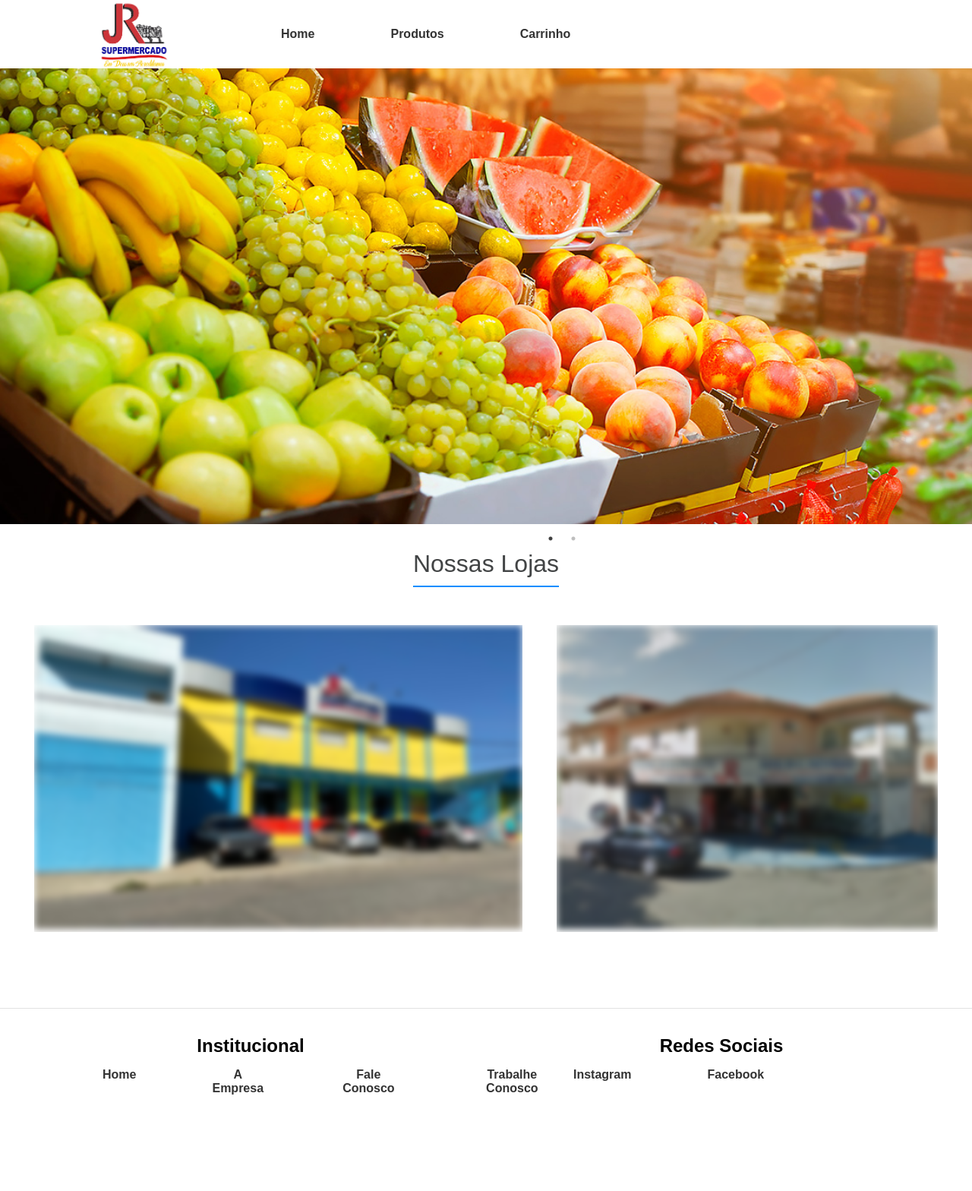
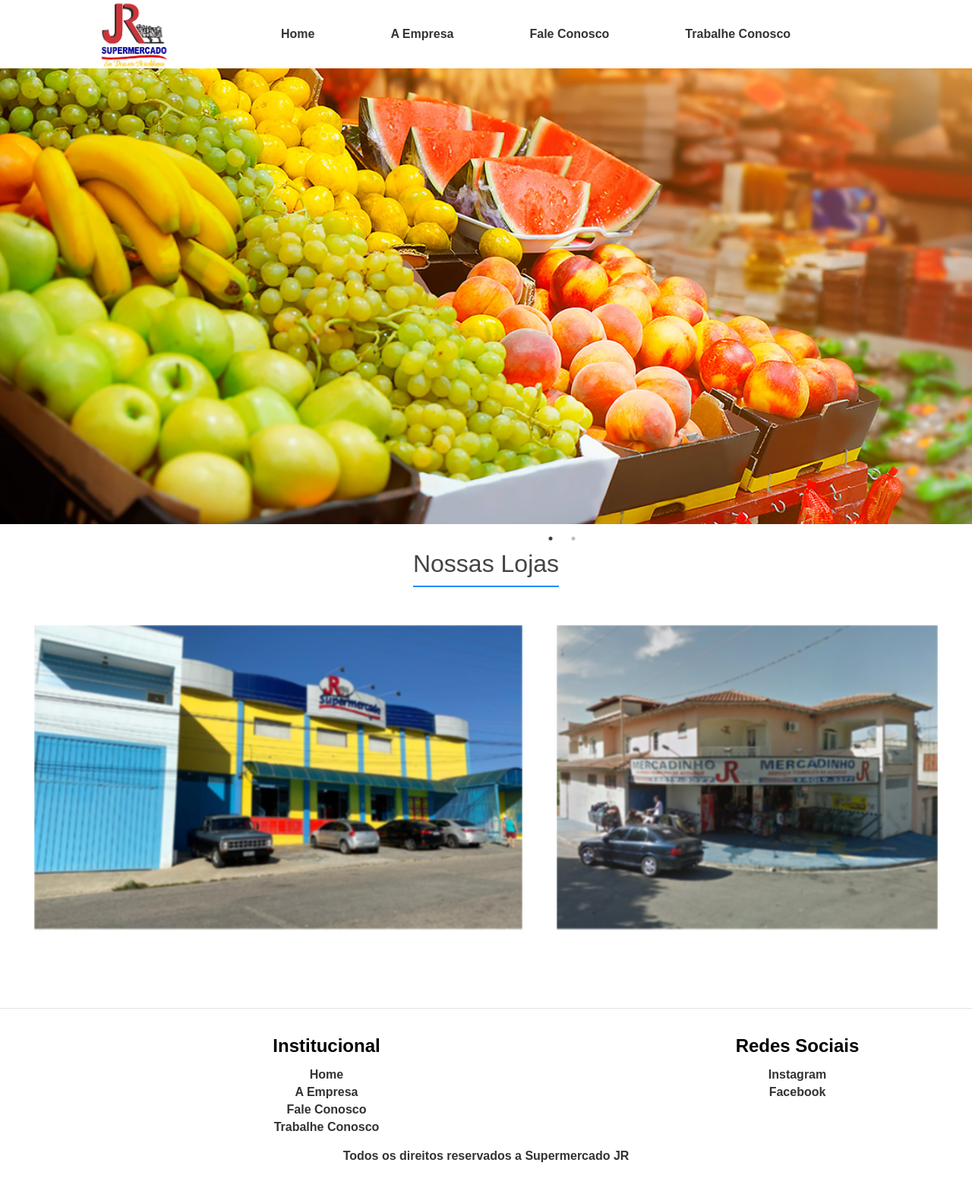
Before and after one commit to masamps/mercado-jr, a React (Create React App) app: page /Home in a window 1280 px wide. Shown: the top 1568 px of the page at 76% size. Built offline with nearby package versions, Linux system fonts and the light colour scheme; the HTML template or start-up script is replaced by a standard one.

Commit message:
Ajustes tela home

```diff
--- a/src/pages/footer.js
+++ b/src/pages/footer.js
@@ -7,7 +7,7 @@ const Footer = () => {
 
          <div class="footer-section">
              <h2>Institucional</h2>
-             <ul>
+             <ul class='ul-footer'>
                  <li><a href="#">Home</a></li>
                  <li><a href="#">A Empresa</a></li>
                  <li><a href="#">Fale Conosco</a></li>
@@ -16,12 +16,12 @@ const Footer = () => {
          </div>
          <div class="footer-section">
              <h2>Redes Sociais</h2>
-             <ul>
+             <ul class='ul-footer'>
                  <li><a href='https://www.instagram.com/jrsupermercadosorocaba/' target='_blank'>Instagram</a></li>
                  <li><a href='https://www.facebook.com/SupermercadoJRSorocaba/' target='_blank'>Facebook </a></li>
              </ul>
          </div>
-
+         <p class='p-footer'>Todos os direitos reservados a Supermercado JR</p>
      </footer>
   );
  };
--- a/src/pages/navigator.js
+++ b/src/pages/navigator.js
@@ -13,8 +13,9 @@ function Navigator() {
       <nav className="menu-container">
         <ul>
           <li><Link to="/Home">Home</Link></li>
-          <li><Link to="/Produtos">Produtos</Link></li>
-          <li><Link to="/Carrinho">Carrinho</Link></li>
+          <li><Link to="/Empresa">A Empresa</Link></li>
+          <li><Link to="/Carrinho">Fale Conosco</Link></li>
+          <li><Link to="/Carrinho">Trabalhe Conosco</Link></li>
         </ul>
       </nav>
     </header>
--- a/src/styles/footer.css
+++ b/src/styles/footer.css
@@ -43,13 +43,25 @@ footer {
 
    .footer-section h2 {
     margin-bottom: 15px;
+    margin-left: 200px;
    }
 
-   .footer-section ul {
+   .ul-footer {
     list-style-type: none;
     padding: 0;
+    display: block;
    }
 
    .footer-section li {
     margin-bottom: 5px;
    }
+
+   .p-footer{
+    font-weight: bold;
+    font-size: 16px;
+    color: #333;
+    display: flex;
+    justify-content:center;
+    bottom: 0;
+    position: relative;
+   }
--- a/src/styles/home.css
+++ b/src/styles/home.css
@@ -18,7 +18,7 @@
 
   .image-with-blur img {
     height: 400px;
-    filter: blur(5px);
+    filter: blur(1px);
     transition: filter 0.3s ease-in-out;
   }
 
@@ -30,13 +30,15 @@
     position: absolute;
     bottom: 0;
     width: 100%;
-    background-color: red;
+    background-color: #5cb0eb;
     color: #fff;
+    font-weight: bold;
     transform: translateY(100%);
     transition: transform 0.3s ease-in-out;
     height: 100px;
     align-items: center;
-    display: flex;;
+    display: flex;
+    justify-content: center;
   }
 
   .image-with-blur:hover .image-text {
--- a/src/styles/navigator.css
+++ b/src/styles/navigator.css
@@ -24,6 +24,7 @@
     gap: 100px;
     left: 100px;
     position: relative;
+    white-space: nowrap;
   }
 
   li {
```
